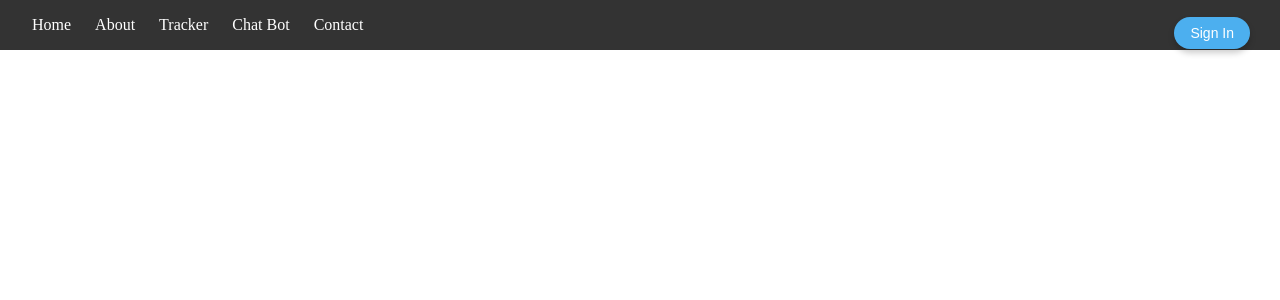
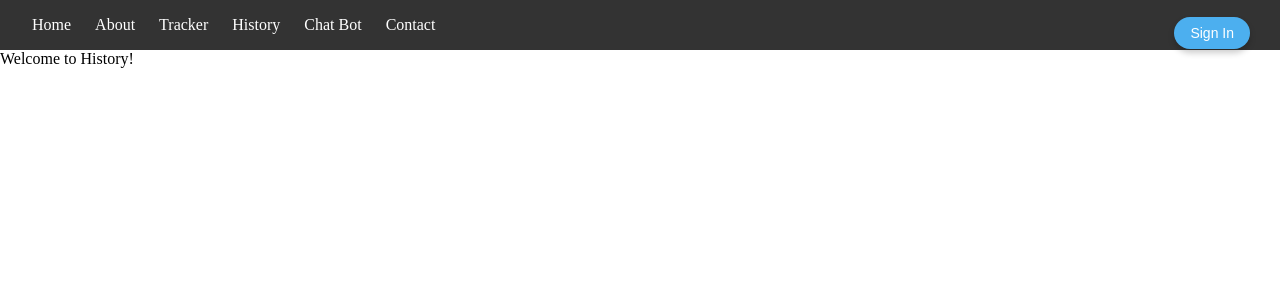
Before and after one commit to Amsan5941/ForgeFit, a React (Vite) app: page /history in a window 1280 px wide. Shown: the top 300 px of the page. Built offline with nearby package versions, Linux system fonts and the light colour scheme.

Commit message:
Added history files

```diff
--- a/src/App.jsx
+++ b/src/App.jsx
@@ -8,6 +8,7 @@ import ChatBot from "./Components/ChatBot/Chat";
 import Contact from "./Components/Contact/Contact";
 import RegisterPage from './Components/Logins/RegisterPage';
 import Home from "./Components/Home/Home";
+import History from './Components/History/History';
 
 const App = () => {
   return (
@@ -19,6 +20,7 @@ const App = () => {
         <Route path="/login" element={<LoginPage />} />
         <Route path="/about" element={<About />} />
         <Route path="/tracker" element={<Tracker />} />
+        <Route path="/history" element={<History />} />
         <Route path="/chat" element={<ChatBot />} />
         <Route path="/contact" element={<Contact />} />
         <Route path="/register" element={<RegisterPage />} />
--- /dev/null
+++ b/src/Components/History/History.jsx
@@ -0,0 +1,11 @@
+import React from 'react'
+
+const History = () => {
+  return (
+    <div>
+      Welcome to History!
+    </div>
+  )
+}
+
+export default History
--- a/src/Components/Navbar/Navbar.jsx
+++ b/src/Components/Navbar/Navbar.jsx
@@ -23,6 +23,7 @@ const Navbar = () => {
           <Link to="/home">Home</Link>
           <Link to="/about">About</Link>
           <Link to="/tracker">Tracker</Link>
+          <Link to="/history">History</Link>
           <Link to="/chat">Chat Bot</Link>
           <Link to="/contact">Contact</Link>
           <LoginButton></LoginButton>
```
Also changed, not shown: src/Components/History/History.css (added).
